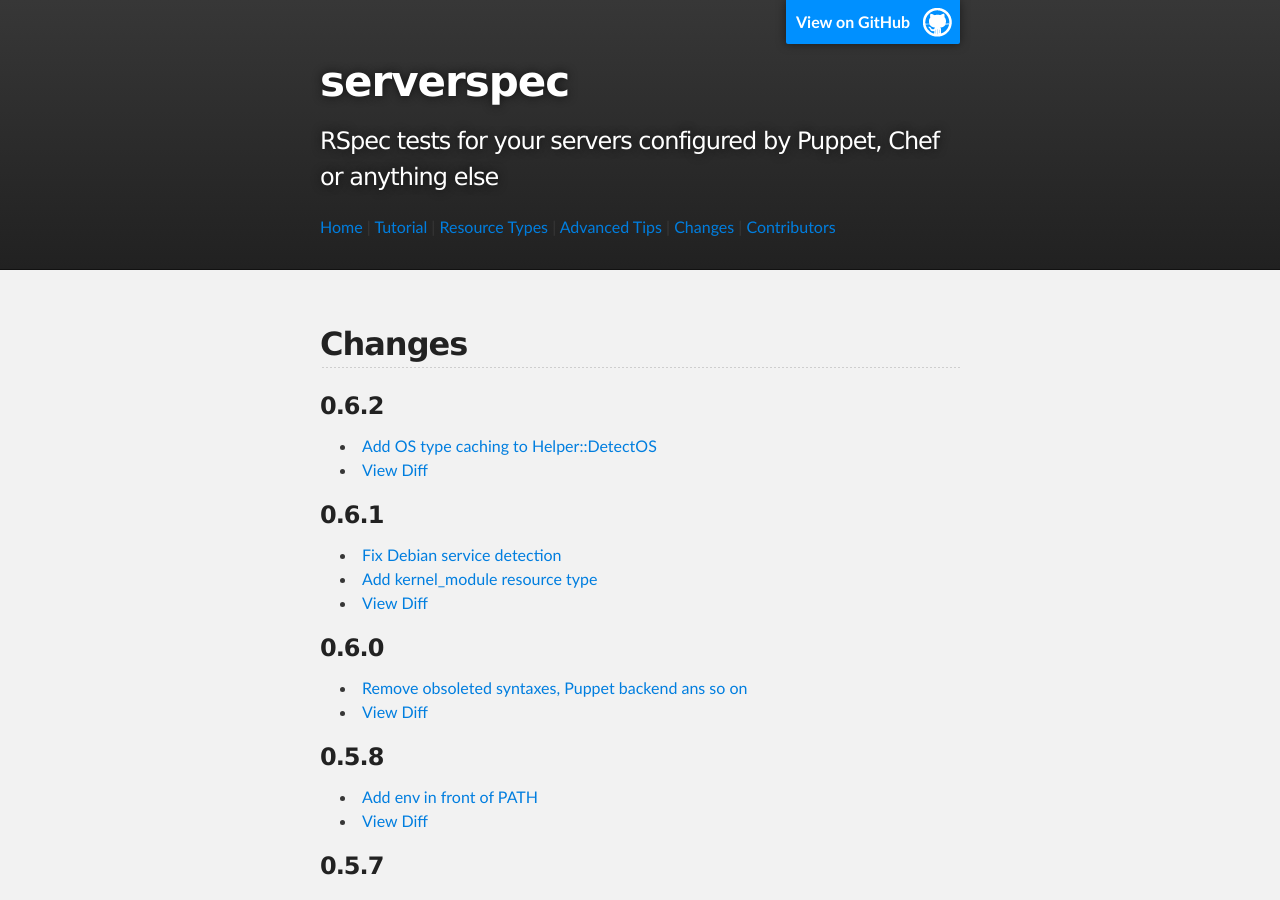
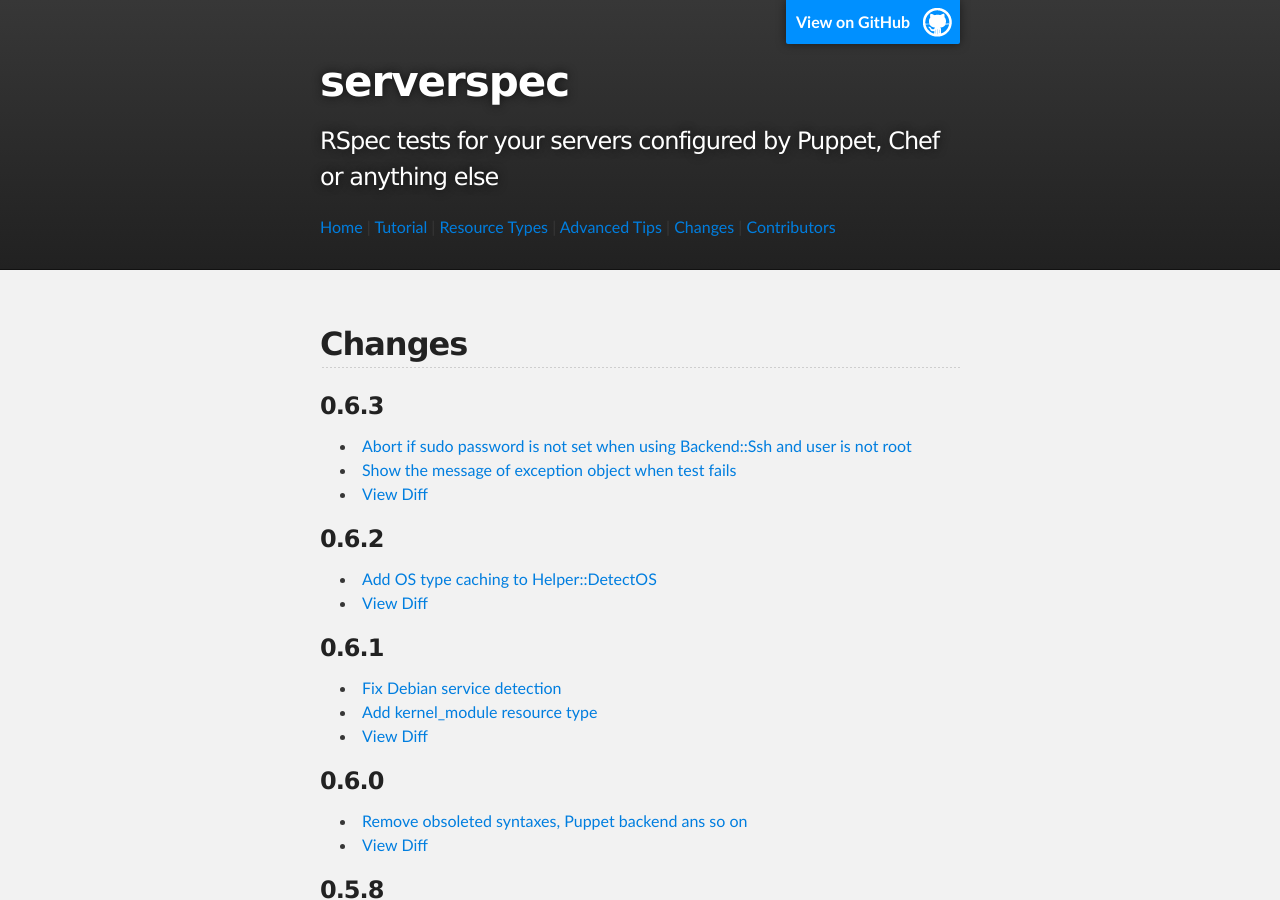
Before and after one commit to serverspec/serverspec.github.io, a Jekyll site: the page built from changes.md, in a window 1280 px wide and 900 px high. Built offline with Jekyll 4.4.1, drawn with Linux system fonts in a browser that asks for light colours; Markdown is read by kramdown in place of the engine named in the settings.

Commit message:
Add the changes of v0.6.3

```diff
--- a/changes.md
+++ b/changes.md
@@ -4,6 +4,12 @@ title: Changes
 ---
 
 ## Changes
+
+### 0.6.3
+
+ * [Abort if sudo password is not set when using Backend::Ssh and user is not root](https://github.com/mizzy/serverspec/pull/152)
+ * [Show the message of exception object when test fails](https://github.com/mizzy/serverspec/pull/153)
+ * [View Diff](https://github.com/mizzy/serverspec/compare/v0.6.2...v0.6.3)
 
 ### 0.6.2
 
```
